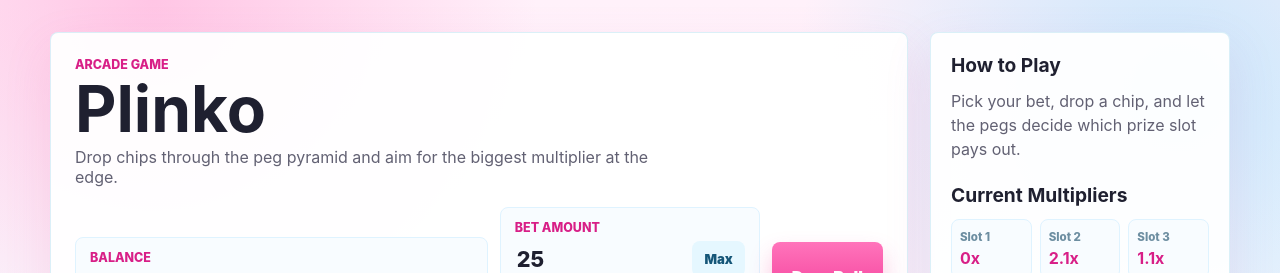
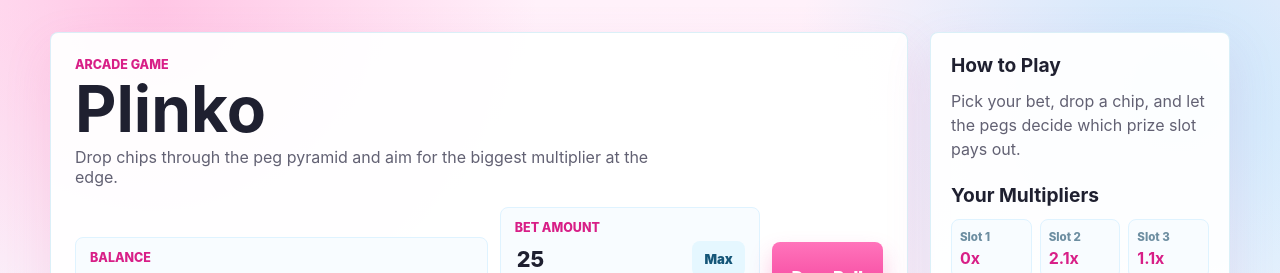
Before and after one commit to Woojoo-space/Plinko, a React (Vite) app: page / in a window 1280 px wide. Shown: the top 273 px of the page. Built offline with nearby package versions, Linux system fonts and the light colour scheme.

Commit message:
Rename multiplier table label

```diff
--- a/src/App.jsx
+++ b/src/App.jsx
@@ -678,8 +678,8 @@ function App() {
           <p className="how-to">
             Pick your bet, drop a chip, and let the pegs decide which prize slot pays out.
           </p>
-          <h2>Current Multipliers</h2>
-          <div className="multiplier-table" aria-label="Current multipliers table">
+          <h2>Your Multipliers</h2>
+          <div className="multiplier-table" aria-label="Your multipliers table">
             {activeMultipliers.map((multiplier, index) => (
               <div className="multiplier-cell" key={`${multiplier}-${index}`}>
                 <span>Slot {index + 1}</span>
```
Also changed, not shown: 1 other file (tests, documents, lock files or other folders).
